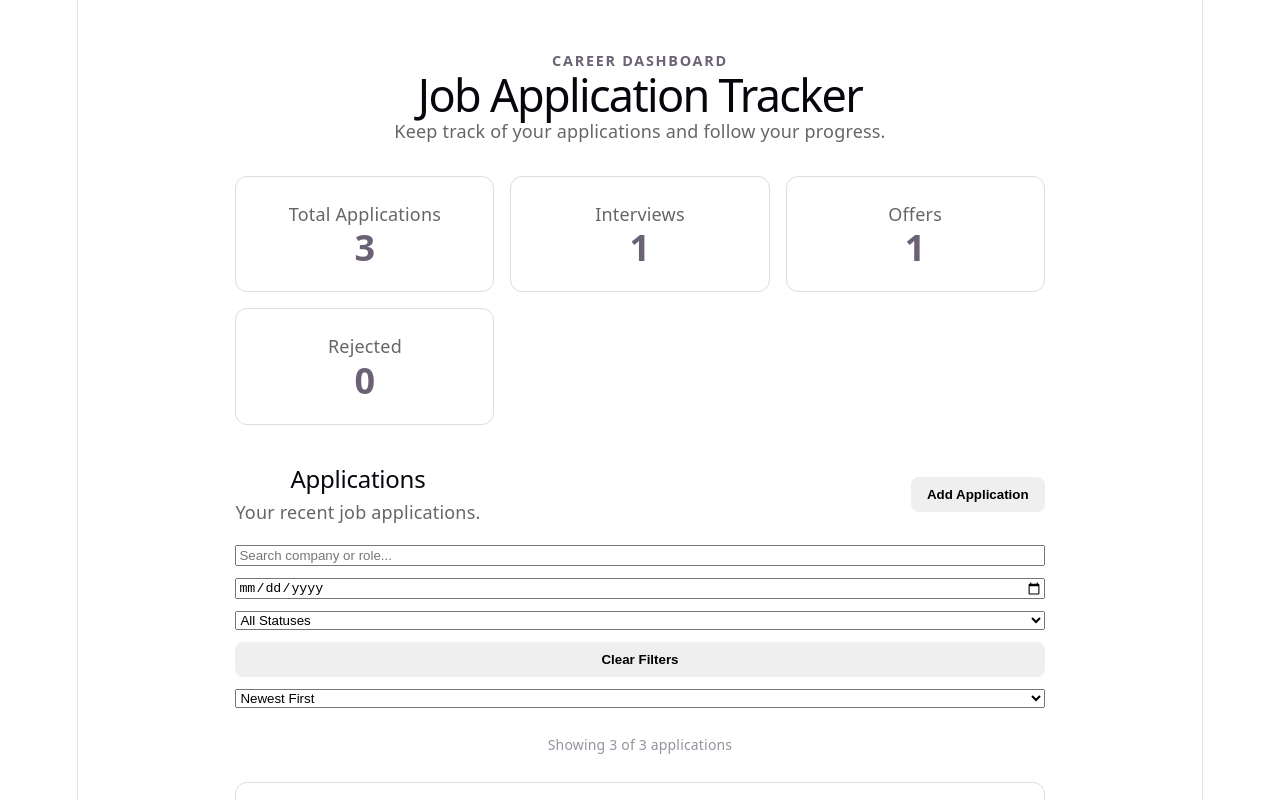
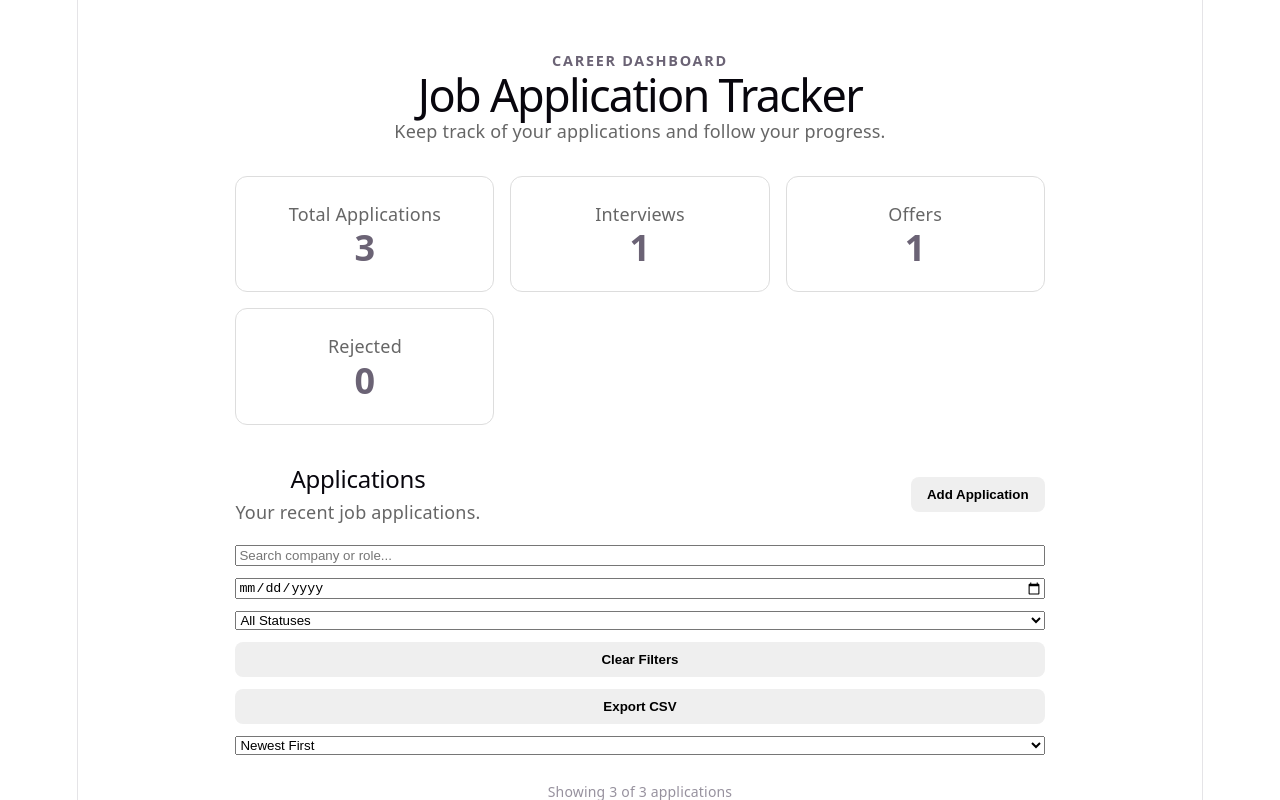
Before and after one commit to gnanendharamgoth532-debug/job-application-tracker, a React (Vite) app: page / in a window 1280 px wide. Shown: the top 800 px of the page. Built offline with nearby package versions, Linux system fonts and the light colour scheme.

Commit message:
Add application CSV export

```diff
--- a/src/App.jsx
+++ b/src/App.jsx
@@ -379,6 +379,35 @@ const filteredApplications = applications
 >
   Clear Filters
 </button>
+<button
+  type="button"
+  onClick={() => {
+    const headers = ['Company', 'Role', 'Status', 'Applied Date']
+
+    const rows = applications.map((application) => [
+      application.company,
+      application.role,
+      application.status,
+      application.appliedDate,
+    ])
+
+    const csv = [headers, ...rows]
+      .map((row) => row.map((value) => `"${value}"`).join(','))
+      .join('\n')
+
+    const blob = new Blob([csv], { type: 'text/csv;charset=utf-8;' })
+    const url = URL.createObjectURL(blob)
+    const link = document.createElement('a')
+
+    link.href = url
+    link.download = 'job-applications.csv'
+    link.click()
+
+    URL.revokeObjectURL(url)
+  }}
+>
+  Export CSV
+</button>
 <select
   value={sortOrder}
   onChange={(event) => setSortOrder(event.target.value)}
```
